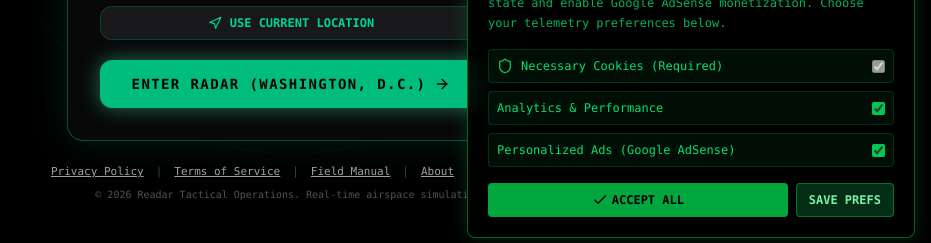
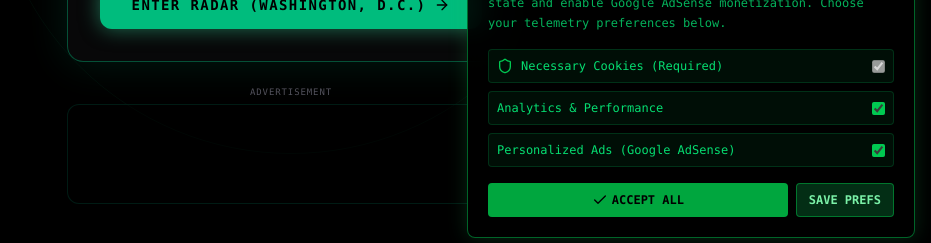
Before and after one commit to thisisrakeshhhh/readargame, a Next.js app: page / in a window 1280 px wide. Shown: the part 546-789 px from the top of the page, without its empty margins (349-1280 px from the left). Built offline with nearby package versions, Linux system fonts and the light colour scheme; no server answers.

Commit message:
feat(adsense): integrate compliant AdSense display slots on StartScreen, Tactical Guide, and About pages

```diff
--- a/app/about/page.tsx
+++ b/app/about/page.tsx
@@ -2,6 +2,7 @@ import React from 'react';
 import Link from 'next/link';
 import { ArrowLeft, Radio, Cpu, Globe, Target, ShieldCheck } from 'lucide-react';
 import { Metadata } from 'next';
+import { AdSenseSlot } from '../../components/AdSenseSlot';
 
 export const metadata: Metadata = {
   title: 'About - Readar Tactical Radar Simulation',
@@ -89,6 +90,9 @@ export default function AboutPage() {
             </ul>
           </section>
 
+          {/* AdSense Unit */}
+          <AdSenseSlot slotId="2345678901" format="auto" />
+
         </div>
 
         {/* Footer */}
--- a/app/guide/page.tsx
+++ b/app/guide/page.tsx
@@ -2,6 +2,7 @@ import React from 'react';
 import Link from 'next/link';
 import { ArrowLeft, BookOpen, Target, Radio, Shield, Crosshair, Zap, Cpu } from 'lucide-react';
 import { Metadata } from 'next';
+import { AdSenseSlot } from '../../components/AdSenseSlot';
 
 export const metadata: Metadata = {
   title: 'Tactical Field Manual & Radar Guide - Readar',
@@ -93,6 +94,9 @@ export default function TacticalGuidePage() {
             </div>
           </section>
 
+          {/* AdSense Unit */}
+          <AdSenseSlot slotId="1234567890" format="auto" />
+
         </div>
 
         {/* Footer */}
--- a/components/AdSenseSlot.tsx
+++ b/components/AdSenseSlot.tsx
@@ -1,11 +1,10 @@
 'use client';
 
 import React, { useEffect } from 'react';
-import Script from 'next/script';
 
 interface AdSenseSlotProps {
   slotId?: string;
-  format?: 'auto' | 'fluid' | 'rectangle';
+  format?: 'auto' | 'fluid' | 'rectangle' | 'horizontal';
   className?: string;
 }
 
@@ -19,40 +18,40 @@ export const AdSenseSlot: React.FC<AdSenseSlotProps> = ({
   useEffect(() => {
     try {
       if (typeof window !== 'undefined' && adsenseId) {
-        // Push ad init
         ((window as unknown as { adsbygoogle: unknown[] }).adsbygoogle =
           (window as unknown as { adsbygoogle: unknown[] }).adsbygoogle || []).push({});
       }
     } catch {
-      // AdSense initialization error fallback
+      // Catch duplicate push errors safely
     }
   }, [adsenseId]);
 
   return (
-    <div className={`my-3 p-2 bg-black/60 border border-green-950/60 rounded text-center overflow-hidden font-mono ${className}`}>
-      {adsenseId && (
-        <Script
-          async
-          src={`https://pagead2.googlesyndication.com/pagead/js/adsbygoogle.js?client=${adsenseId}`}
-          crossOrigin="anonymous"
-          strategy="afterInteractive"
-        />
-      )}
+    <div className={`w-full max-w-2xl mx-auto my-4 text-center select-none font-mono ${className}`}>
+      <span className="block text-[9px] uppercase tracking-widest text-zinc-600 mb-1">
+        ADVERTISEMENT
+      </span>
 
       {adsenseId ? (
+        <div className="bg-black/40 border border-emerald-950/60 rounded-xl overflow-hidden min-h-[90px] flex items-center justify-center p-1">
           <ins
             className="adsbygoogle"
-          style={{ display: 'block' }}
+            style={{ display: 'block', width: '100%', minHeight: '90px' }}
             data-ad-client={adsenseId}
             data-ad-slot={slotId}
             data-ad-format={format}
             data-full-width-responsive="true"
           />
+        </div>
       ) : (
-        /* Tactical Placeholder when no publisher ID is configured */
-        <div className="flex flex-col items-center justify-center p-3 text-[10px] text-green-700 uppercase tracking-wider border border-dashed border-green-900/40 rounded bg-green-950/10">
-          <span className="font-semibold text-green-600">PUBLIC DEFENSE ADVERTISING FREQUENCY</span>
-          <span className="text-zinc-600 mt-1">Set NEXT_PUBLIC_ADSENSE_ID in .env.local to activate monetization</span>
+        /* Compliant Tactical Preview Banner for development / review */
+        <div className="flex flex-col items-center justify-center p-3.5 rounded-xl border border-dashed border-emerald-900/50 bg-emerald-950/20 text-emerald-600/90 text-xs">
+          <div className="flex items-center gap-2 font-bold tracking-wider text-[11px] text-emerald-400">
+            <span>GOOGLE ADSENSE DISPLAY UNIT</span>
+          </div>
+          <p className="text-[10px] text-zinc-500 mt-1">
+            Ads activate automatically when <code className="text-emerald-400">NEXT_PUBLIC_ADSENSE_ID</code> is configured in Vercel.
+          </p>
         </div>
       )}
     </div>
--- a/components/StartScreen.tsx
+++ b/components/StartScreen.tsx
@@ -4,6 +4,7 @@ import React, { useState, useEffect } from 'react';
 import { GeoLocation } from '../types/tactical';
 import { WORLD_LOCATIONS, searchLocations } from '../utils/geoLocations';
 import { Search, Navigation, Radio, ArrowRight, CheckCircle2 } from 'lucide-react';
+import { AdSenseSlot } from './AdSenseSlot';
 
 interface StartScreenProps {
   onEnterRadar: (location: GeoLocation) => void;
@@ -257,8 +258,13 @@ export const StartScreen: React.FC<StartScreenProps> = ({ onEnterRadar }) => {
 
       </div>
 
+      {/* Google AdSense Display Slot */}
+      <div className="w-full max-w-md z-10 my-2">
+        <AdSenseSlot slotId="9876543210" format="auto" />
+      </div>
+
       {/* Mandatory AdSense & Legal Compliance Navigation */}
-      <footer className="mt-6 z-10 text-center space-y-2 text-xs text-zinc-500">
+      <footer className="mt-4 z-10 text-center space-y-2 text-xs text-zinc-500">
         <div className="flex flex-wrap items-center justify-center gap-x-3 gap-y-1 text-[11px]">
           <a href="/privacy" className="text-zinc-400 hover:text-emerald-400 underline transition-colors">Privacy Policy</a>
           <span className="text-zinc-700">|</span>
```
Lines whose indentation alone changed are shown as unchanged.
